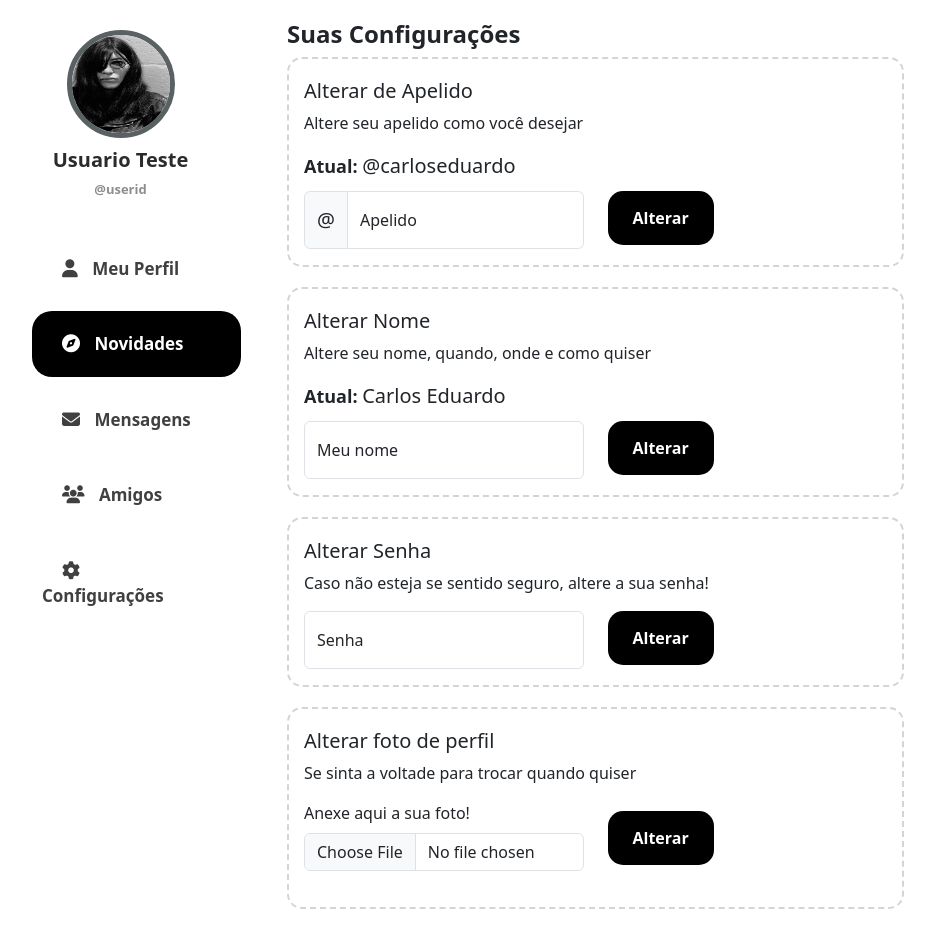
After one commit to Carlushoogspike/University-Web-Project, a PHP site: page /user-config.php in a window 1280 px wide. The commit adds this page. Shown: the whole page, without its empty margins (92-1027 px from the left). Run offline with PHP 8.4, Linux system fonts and the light colour scheme; some libraries are stand-ins or nearby versions.

Commit message:
Add: User settings

```diff
--- a/css/feed.css
+++ b/css/feed.css
@@ -232,3 +232,45 @@
 .feeds .friend-card .add-friend{
     background-color: lime;
 }
+
+/*
+ User config
+*/
+
+.config-block{
+    padding: 20px 15px;
+    border: 2px dashed #d4d4d4;
+    border-radius: 15px;
+    margin-bottom: 20px;
+}
+
+.config-block span{
+    font-size: 20px;
+}
+
+.config-block .block-title{
+    font-weight: 600;
+    font-size: 18px;
+}
+
+.config-block .info{
+    margin-bottom: 10px;
+}
+
+.config-block .change{
+    border: none;
+    background-color: black;
+    color: white;
+    padding: 15px 25px;
+    border-radius: 15px;
+    font-size: 16px;
+    font-weight: 700;
+}
+
+.config-block .input-group{
+    height: 50px;
+}
+
+.config-block .sub-title{
+    font-size: 20px;
+}
--- /dev/null
+++ b/modules/user-config-module.php
@@ -0,0 +1,106 @@
+<link rel="stylesheet" href="css/feed.css">
+    <div class="container">
+        <div class="row">
+            <div class="col-md-3">
+                <?php
+                    include 'parts/sidebar.php';
+                ?>
+            </div>
+            <div class="col-md-7">
+                <div class="container">
+                    <div class="feeds">
+                        <div class="row">
+                            <div class="col-md-6">
+                                <h4 class="title">Suas Configurações</h4>
+                            </div>
+                        </div>
+
+                        <!--Alterar apelido do usuario-->
+                        <div class="config-block">
+                            <div class="info">
+                                <h4 class="sub-title">Alterar de Apelido</h4>
+                                <p>Altere seu apelido como você desejar</p>
+                                <span class="block-title">Atual: </span>
+                                <span class="ident">@carloseduardo</span>
+                            </div>
+                            <div class="row">
+                                <div class="col-md-6">
+                                    <div class="input-group">
+                                    <span class="input-group-text">@</span>
+                                        <div class="form-floating">
+                                            <input type="text" class="form-control" id="floatingInputGroup1" placeholder="Nickname">
+                                            <label for="floatingInputGroup1">Apelido</label>
+                                        </div>
+                                    </div>
+                                </div>
+                                <div class="col-md-6">
+                                    <button class="change">Alterar</button>
+                                </div>
+                            </div>
+                        </div>
+
+                        <!--Alterar nome do usuario-->
+                        <div class="config-block">
+                            <div class="info">
+                                <h4 class="sub-title">Alterar Nome</h4>
+                                <p>Altere seu nome, quando, onde e como quiser</p>
+                                <span class="block-title">Atual: </span>
+                                <span class="ident">Carlos Eduardo</span>
+                            </div>
+                            <div class="row">
+                                <div class="col-md-6">
+                                    <div class="input-group">
+                                        <div class="form-floating mb-3">
+                                            <input type="text" class="form-control" id="floatingInput" placeholder="Username">
+                                            <label for="floatingInput">Meu nome</label>
+                                        </div>
+                                    </div>
+                                </div>
+                                <div class="col-md-6">
+                                    <button class="change">Alterar</button>
+                                </div>
+                            </div>
+                        </div>
+
+                        <div class="config-block">
+                            <div class="info">
+                                <h4 class="sub-title">Alterar Senha</h4>
+                                <p>Caso não esteja se sentido seguro, altere a sua senha!</p>
+                            </div>
+                            <div class="row">
+                                <div class="col-md-6">
+                                    <div class="input-group">
+                                        <div class="form-floating">
+                                            <input type="password" class="form-control" id="floatingPassword" placeholder="Password">
+                                            <label for="floatingPassword">Senha</label>
+                                        </div>
+                                    </div>
+                                </div>
+                                <div class="col-md-6">
+                                    <button class="change">Alterar</button>
+                                </div>
+                            </div>
+                        </div>
+
+                        <div class="config-block">
+                            <div class="info">
+                                <h4 class="sub-title">Alterar foto de perfil</h4>
+                                <p>Se sinta a voltade para trocar quando quiser</p>
+                            </div>
+                            <div class="row">
+                                <div class="col-md-6">
+                                    <div class="mb-3">
+                                        <label for="formFile" class="form-label">Anexe aqui a sua foto!</label>
+                                        <input class="form-control" type="file" id="formFile">
+                                    </div>
+                                </div>
+                                <div class="col-md-6">
+                                    <button class="change" style="margin-top: 10px;">Alterar</button>
+                                </div>
+                            </div>
+                        </div>
+                    </div>
+                </div>
+            </div>
+        </div>
+    </div>
--- /dev/null
+++ b/user-config.php
@@ -0,0 +1,20 @@
+<!doctype html>
+<html lang="en">
+  <head>
+    <meta charset="utf-8">
+    <meta name="viewport" content="width=device-width, initial-scale=1">
+    <title>Social Local | Home</title>
+    <link href="https://cdn.jsdelivr.net/npm/bootstrap@5.3.3/dist/css/bootstrap.min.css" rel="stylesheet" integrity="sha384-QWTKZyjpPEjISv5WaRU9OFeRpok6YctnYmDr5pNlyT2bRjXh0JMhjY6hW+ALEwIH" crossorigin="anonymous">
+    <link rel="preconnect" href="https://fonts.googleapis.com">
+    <link rel="preconnect" href="https://fonts.gstatic.com" crossorigin>
+    <link href="https://fonts.googleapis.com/css2?family=Poppins:ital,wght@0,100;0,200;0,300;0,400;0,500;0,600;0,700;0,800;0,900;1,100;1,200;1,300;1,400;1,500;1,600;1,700;1,800;1,900&display=swap" rel="stylesheet">
+    <link rel="stylesheet" href="https://cdnjs.cloudflare.com/ajax/libs/font-awesome/6.7.1/css/all.min.css" integrity="sha512-5Hs3dF2AEPkpNAR7UiOHba+lRSJNeM2ECkwxUIxC1Q/FLycGTbNapWXB4tP889k5T5Ju8fs4b1P5z/iB4nMfSQ==" crossorigin="anonymous" referrerpolicy="no-referrer" />
+  </head>
+  <body>
+    <?php
+        include 'modules/user-config-module.php';
+    ?>
+    <script src="https://kit.fontawesome.com/c3423ba623.js" crossorigin="anonymous"></script>
+    <script src="https://cdn.jsdelivr.net/npm/bootstrap@5.3.3/dist/js/bootstrap.bundle.min.js" integrity="sha384-YvpcrYf0tY3lHB60NNkmXc5s9fDVZLESaAA55NDzOxhy9GkcIdslK1eN7N6jIeHz" crossorigin="anonymous"></script>
+  </body>
+</html>
```
Also changed, not shown: modules/user-module.php (+8 -1 lines).
